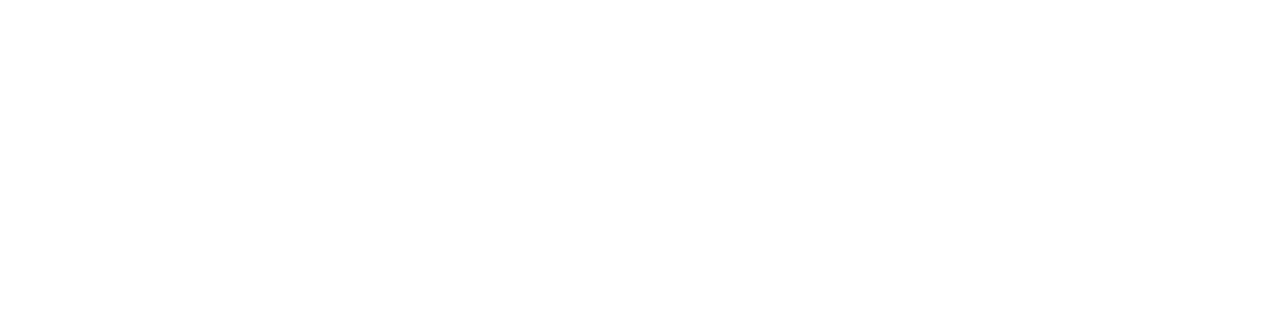
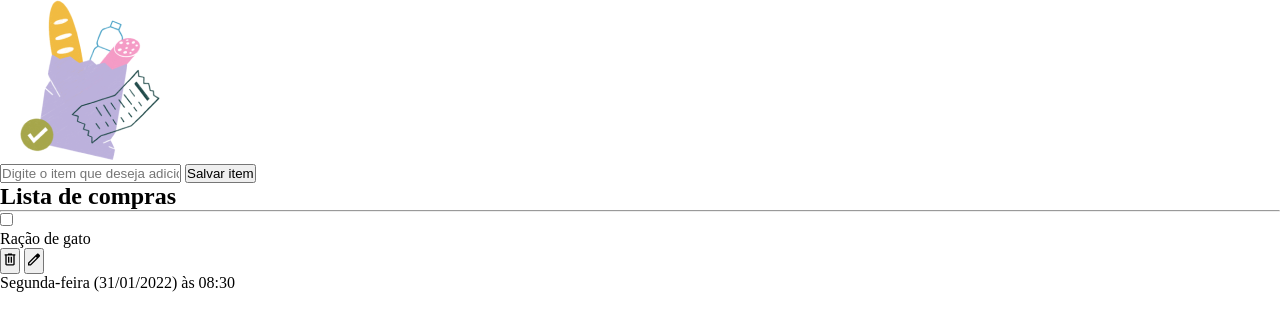
Before and after one commit to Gustavoo-z/Lista-de-compras, a plain HTML site: page index.html in a window 1280 px wide. Drawn offline with Linux system fonts and the light colour scheme; a web font is replaced by a local one.

Commit message:
Criação dos itens da página

```diff
--- a/index.html
+++ b/index.html
@@ -13,7 +13,36 @@
 </head>
 
 <body>
+    <main>
+        <img src="img/bag.png" alt="Sacola de compras">
+        <form>
+            <input type="text" placeholder="Digite o item que deseja adicionar">
+            <button>Salvar item</button>
+        </form>
 
+        <h2>Lista de compras</h2>
+        <hr>
+
+        <ul>
+            <li>
+                <div>
+                    <div>
+                        <input type="checkbox"/>
+                        <p>Ração de gato</p>
+                    </div>
+                        <div>
+                            <button>
+                                <img src="img/delete.svg" alt="Deletar">
+                            </button>
+                            <button>
+                                <img src="img/edit.svg" alt="Editar">
+                            </button>
+                        </div>
+                </div>
+                <p>Segunda-feira (31/01/2022) às 08:30</p>
+            </li>
+        </ul>
+    </main>
 </body>
 
 </html>
```
